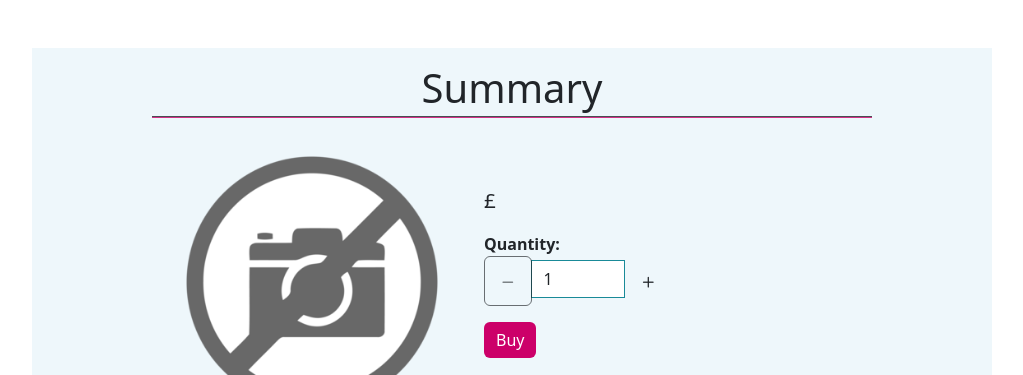
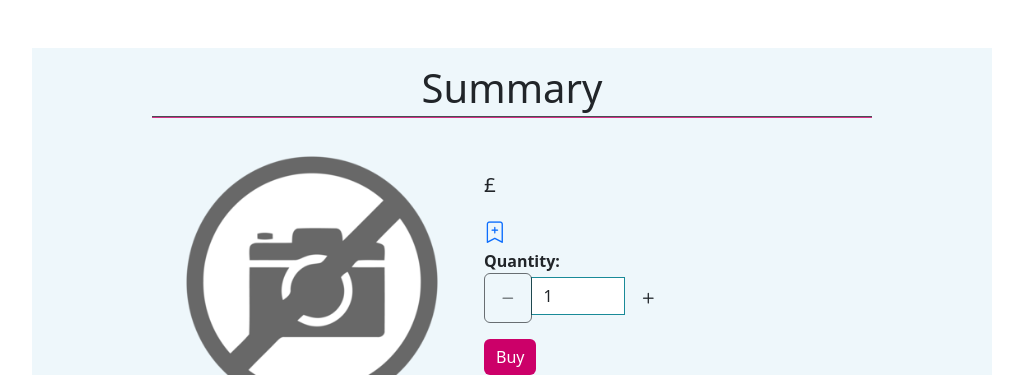
Before and after one commit to Code-Institute-Submissions/abz2489-bookmark-it, a Django app: template books/templates/books/book_summary.html in a window 1280 px wide. Shown: the part 102-477 px from the top of the page, without its empty margins (128-1151 px from the left). Run offline with Django 3.2, Linux system fonts and the light colour scheme; the template is opened without the code that fills it, so the values that code supplies are empty; parts of the project's set-up code (start-up, migrations or seed data) failed here and were passed over; some libraries are stand-ins or nearby versions.

Commit message:
Add bookmark_add button with url to bookmark summary page

```diff
--- a/books/templates/books/book_summary.html
+++ b/books/templates/books/book_summary.html
@@ -52,6 +52,10 @@
                         <p class="mb-0">Book <strong>{{book.number_in_series}}</strong> of <strong>{{ book.series }}</strong> series</p>
                     {% endif %}
                     <p class="book-price mb-3 text-left">£{{ book.price }}</p>
+                    <a href="{% url 'bookmark_add' book.id %}" data-bs-toggle="tooltip" data-bs-placement="bottom"
+                        data-bs-custom-class="custom-tooltip" data-bs-title="Add bookmark">
+                        <i class="bi bi-bookmark-plus"></i>
+                    </a>
 
                     <!--QUANTITY FORM-->
                     <form class="form" method="POST" action="{% url 'add_to_basket' book.id %}">
```
